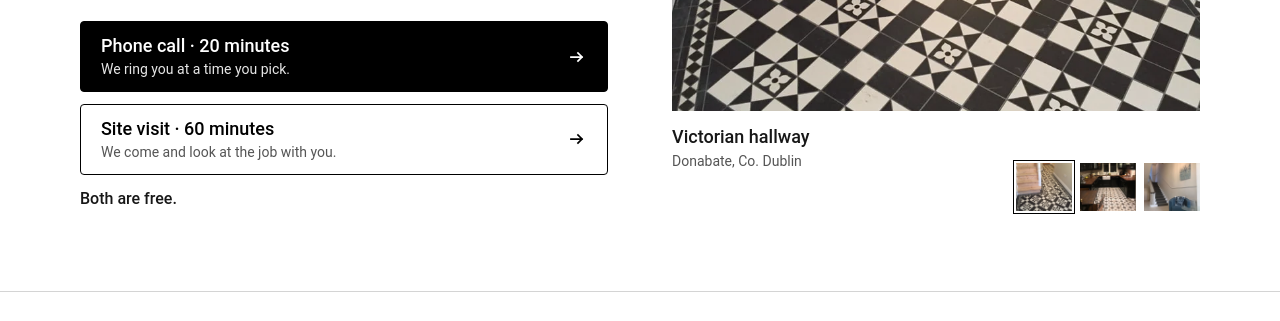
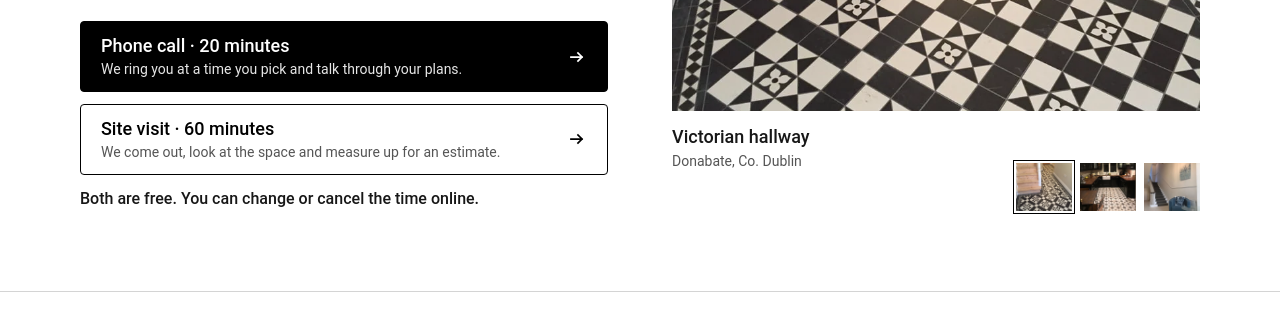
Before and after one commit to chris-88/q3-website, an Astro site: page / in a window 1280 px wide. Shown: the part 479-800 px from the top of the page. Built offline with nearby package versions, Linux system fonts and the light colour scheme; Astro itself is replaced by a stand-in of ours.

Commit message:
feat(copy): match the booking site's appointment hints and say times can be changed online
Co-Authored-By: Claude Opus 5.5 <noreply@anthropic.com>
Claude-Session: https://claude.ai/code/session_01GDMogQ6xMxQyR5nM6bvxKe

```diff
--- a/src/components/BookingChoices.astro
+++ b/src/components/BookingChoices.astro
@@ -14,11 +14,11 @@ const { project, page, onPanel = false } = Astro.props
 const choices = [
   {
     key: 'call' as const,
-    hint: 'We ring you at a time you pick.',
+    hint: 'We ring you at a time you pick and talk through your plans.',
   },
   {
     key: 'visit' as const,
-    hint: 'We come and look at the job with you.',
+    hint: 'We come out, look at the space and measure up for an estimate.',
   },
 ]
 ---
@@ -41,7 +41,7 @@ const choices = [
             href={bookingLink(key, page, project)}
             data-appointment={key}
             class:list={[
-              'flex min-h-16 items-center justify-between gap-4 rounded-control border px-5 py-3 no-underline',
+              'flex min-h-16 items-center justify-between gap-3 rounded-control border px-4 py-3 no-underline sm:gap-4 sm:px-5',
               tone,
             ]}
           >
@@ -50,7 +50,10 @@ const choices = [
                 {a.name} · {a.minutes} minutes
               </span>
               <span
-                class:list={['text-sm', filled !== onPanel ? 'text-on-panel-hover' : 'text-muted']}
+                class:list={[
+                  'text-sm text-pretty',
+                  filled !== onPanel ? 'text-on-panel-hover' : 'text-muted',
+                ]}
               >
                 {hint}
               </span>
@@ -76,6 +79,6 @@ const choices = [
     })}
   </ul>
   <p class:list={['text-base font-medium', onPanel ? 'text-on-panel' : 'text-ink']}>
-    Both are free.
+    Both are free. You can change or cancel the time online.
   </p>
 </div>
```
